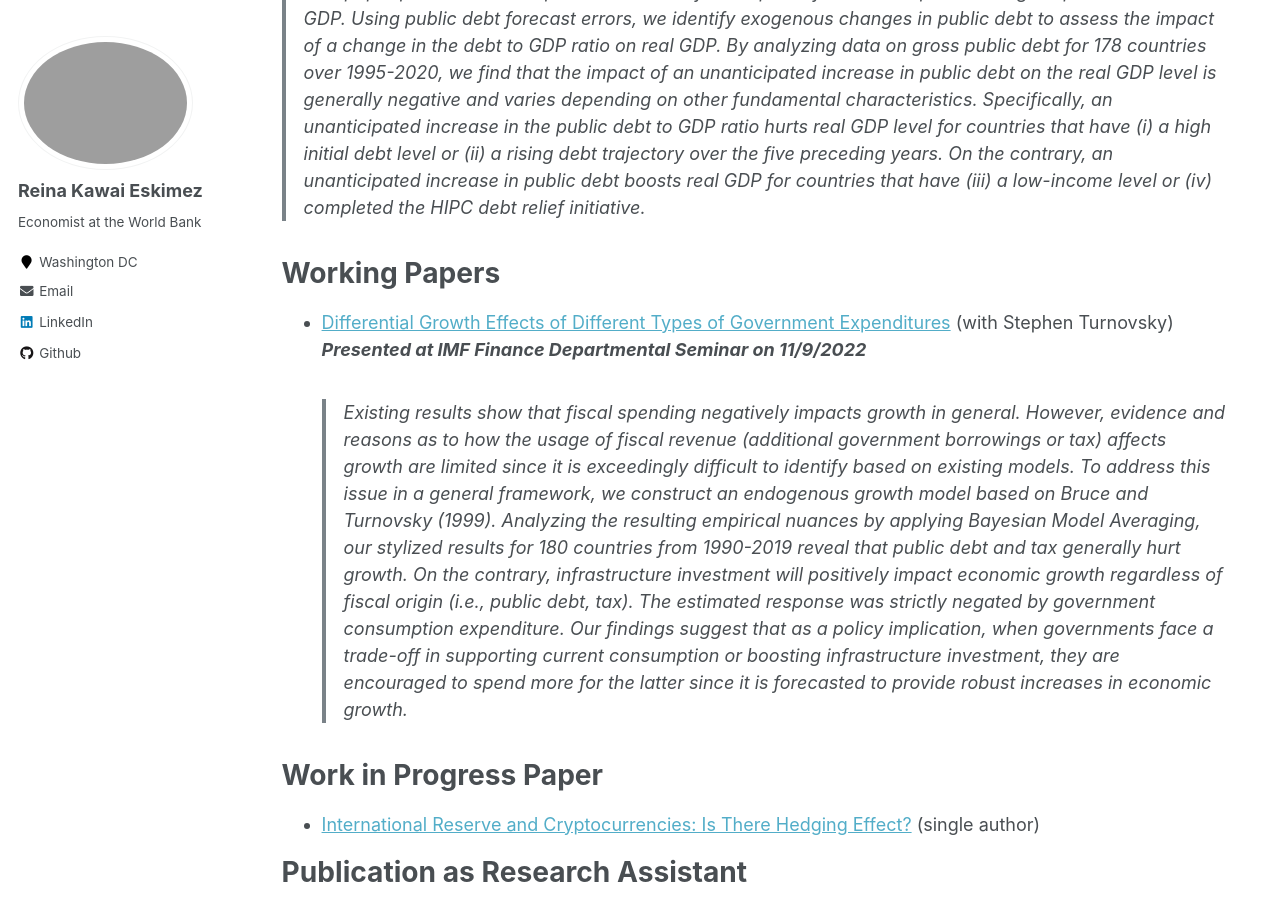
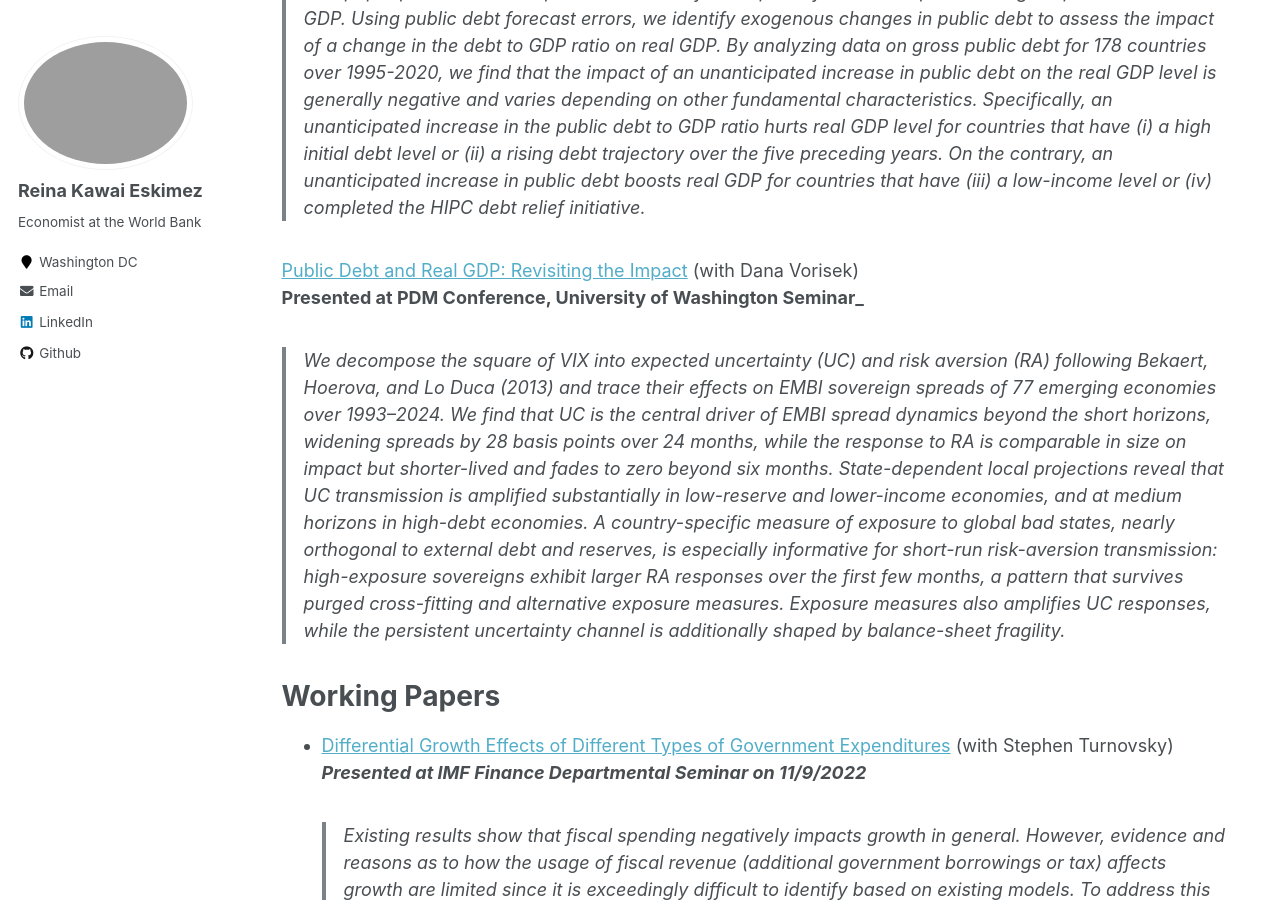
Before and after one commit to Reina-Kawai/Reina-Kawai.github.io, a Jekyll site: the page built from _pages/research.md, in a window 1280 px wide and 900 px high, scrolled down 2153 px. Built offline with Jekyll 4.4.1, drawn with Linux system fonts in a browser that asks for light colours.

Commit message:
Update research.md

```diff
--- a/_pages/research.md
+++ b/_pages/research.md
@@ -37,6 +37,12 @@ and PSU Seminar_**
 > This paper provides new empirical evidence of the impact of an unanticipated change in public debt on real GDP. Using public debt forecast errors, we identify exogenous changes in public debt to assess the impact of a change in the debt to GDP ratio on real GDP. By analyzing data on gross public debt for 178 countries over 1995-2020, we find that the impact of an unanticipated increase in public debt on the real GDP level is generally negative and varies depending on other fundamental characteristics. Specifically, an unanticipated increase in the public debt to GDP ratio hurts real GDP level for countries that have (i) a high initial debt level or (ii) a rising debt trajectory over the five preceding years. On the contrary, an unanticipated increase in public debt boosts real GDP for countries that have (iii) a low-income level or (iv) completed the HIPC debt relief initiative.
 
 
+[Public Debt and Real GDP: Revisiting the Impact]([https://github.com/Reina-Kawai/Reina-Kawai.github.io/blob/main/files/Eskimez_Vorisek_PDM_Final_Sept.pdf])
+(with Dana Vorisek)<br/>
+**Presented at PDM Conference, University of Washington Seminar_**
+> We decompose the square of VIX into expected uncertainty (UC) and risk aversion (RA) following Bekaert, Hoerova, and Lo Duca (2013) and trace their effects on EMBI sovereign spreads of 77 emerging economies over 1993–2024. We find that UC is the central driver of EMBI spread dynamics beyond the short horizons, widening spreads by 28 basis points over 24 months, while the response to RA is comparable in size on impact but shorter-lived and fades to zero beyond six months. State-dependent local projections reveal that UC transmission is amplified substantially in low-reserve and lower-income economies, and at medium horizons in high-debt economies. A country-specific measure of exposure to global bad states, nearly orthogonal to external debt and reserves, is especially informative for short-run risk-aversion transmission: high-exposure sovereigns exhibit larger RA responses over the first few months, a pattern that survives purged cross-fitting and alternative exposure measures. Exposure measures also amplifies UC responses, while the persistent uncertainty channel is additionally shaped by balance-sheet fragility.
+
+
 Working Papers
 ===
 
```
